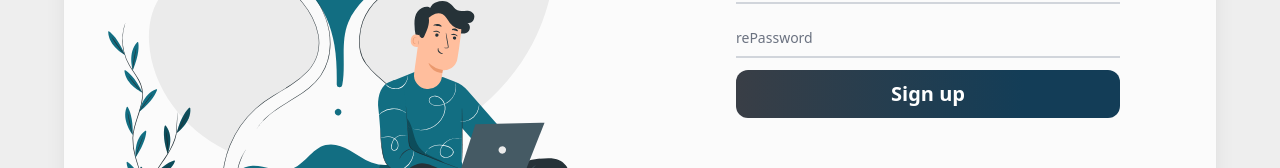
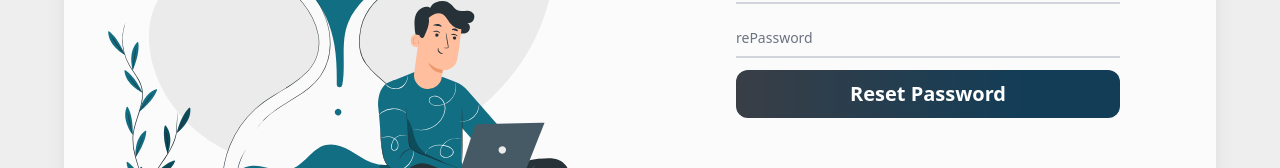
Before and after one commit to YoussefShafiq/GP, a React (Vite) app: page /resetpassword in a window 1280 px wide. Shown: the part 316-484 px from the top of the page. Built offline with nearby package versions, Linux system fonts and the light colour scheme.

Commit message:
Signed-off-by: Youssef Shafek <youssefmsa616@gmail.com>

```diff
--- a/src/components/ForgetPass/ForgetPass.jsx
+++ b/src/components/ForgetPass/ForgetPass.jsx
@@ -62,7 +62,7 @@ export default function ForgetPass() {
                                 onMouseEnter={(e) => e.target.style.backgroundPosition = 'right'}
                                 onMouseLeave={(e) => e.target.style.backgroundPosition = 'left'}
                             >
-                                reset password
+                                Get reseting email
                             </button>
                         </form>
 
--- a/src/components/ResetPassword/ResetPassword.jsx
+++ b/src/components/ResetPassword/ResetPassword.jsx
@@ -90,7 +90,7 @@ export default function ResetPassword() {
                                 onMouseEnter={(e) => e.target.style.backgroundPosition = 'right'}
                                 onMouseLeave={(e) => e.target.style.backgroundPosition = 'left'}
                             >
-                                Sign up
+                                Reset Password
                             </button>
                         </form>
                     </div>
```
